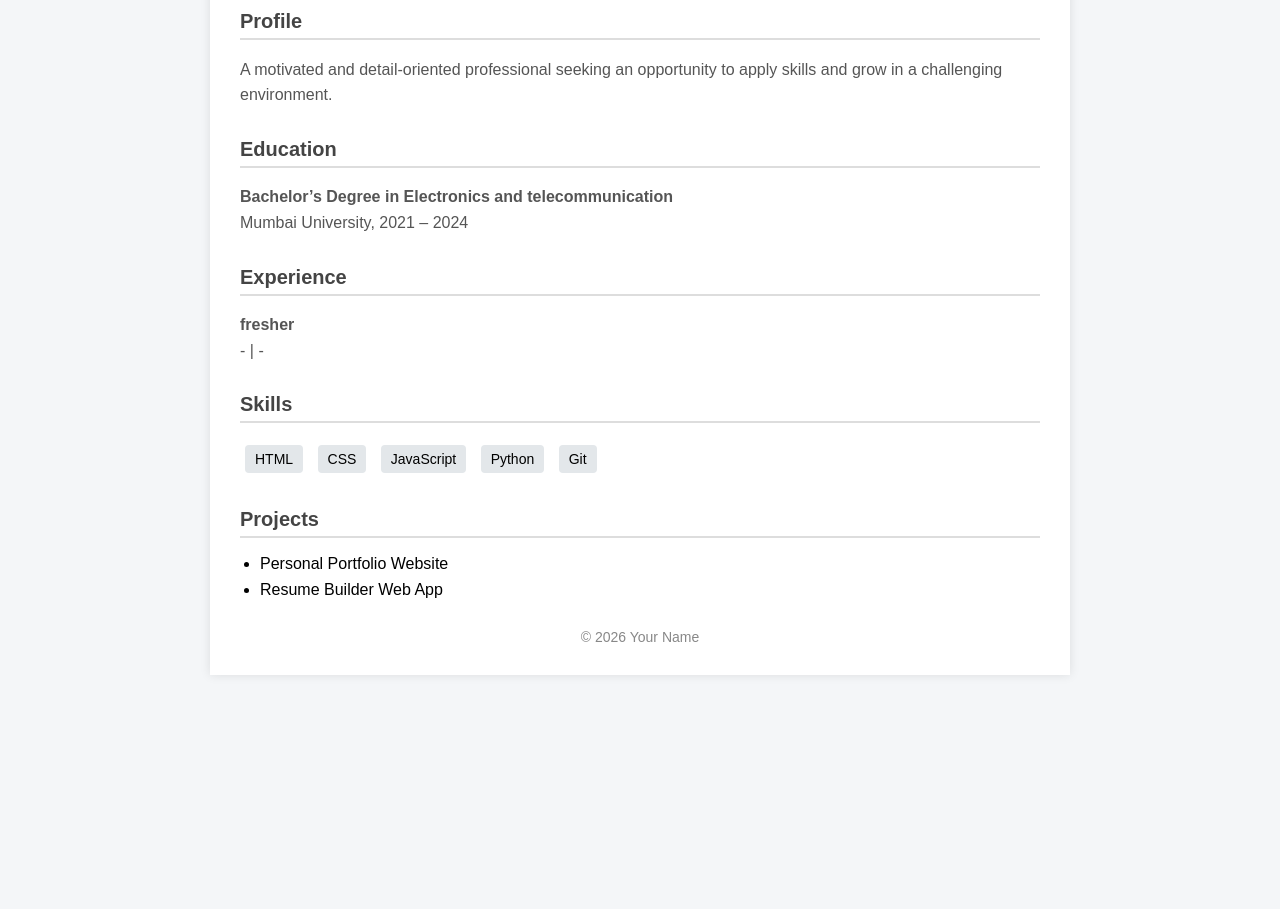
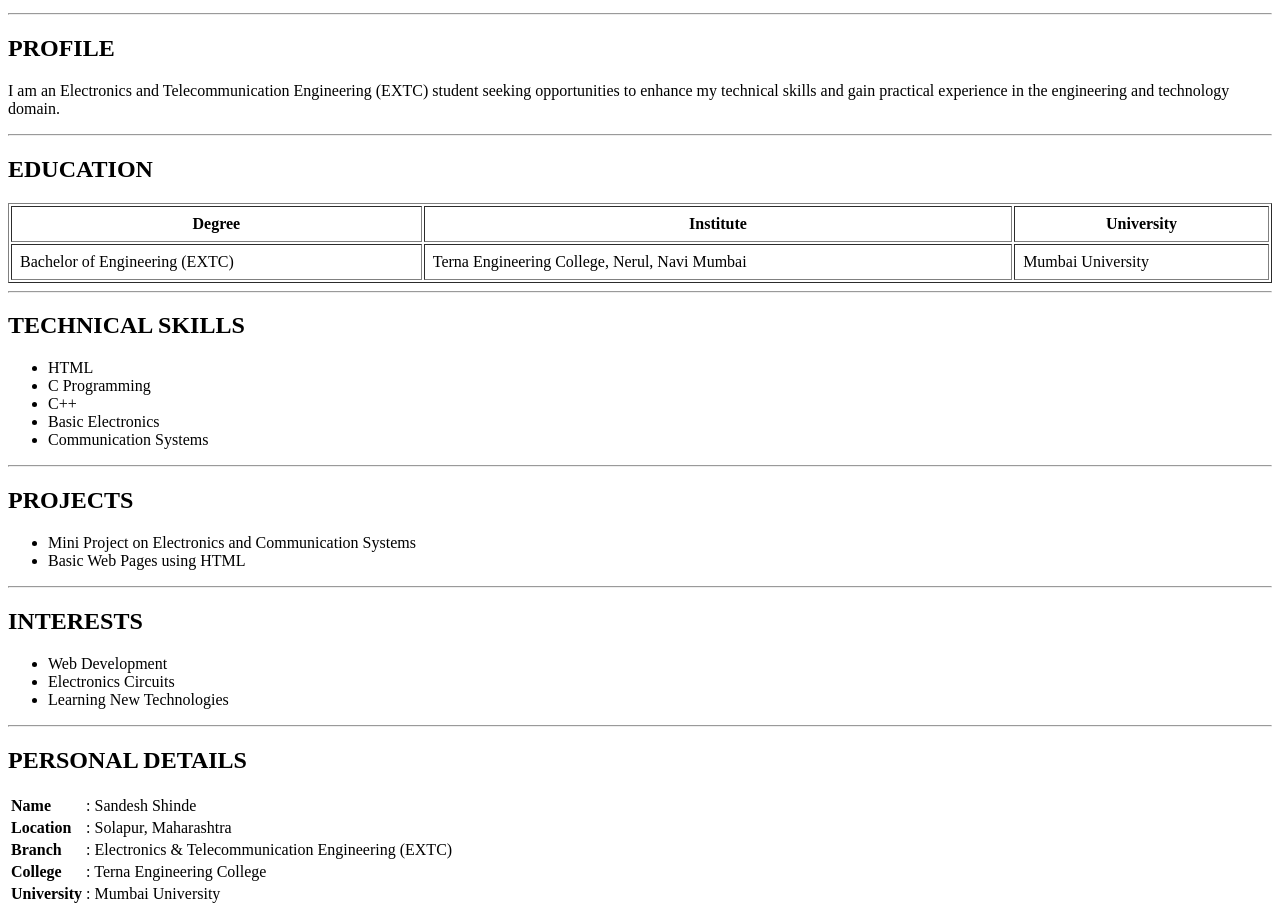
Before and after one commit to sandeshshinde2526-lang/sam, a plain HTML site: page index.html in a window 1280 px wide. Shown: the part 155-1064 px from the top of the page. Before the commit the page ends 870 px from the top, so only its background shows below. Drawn offline with Linux system fonts and the light colour scheme.

Commit message:
Update resume details and structure in index.html

```diff
--- a/index.html
+++ b/index.html
@@ -1,131 +1,104 @@
+<!DOCTYPE html>
 <html>
-<html lang="en">
 <head>
-    <meta charset="UTF-8">
-    <title>My Resume</title>
-    <style>
-        body {
-            font-family: Arial, Helvetica, sans-serif;
-            background: #f4f6f8;
-            margin: 0;
-            padding: 0;
-        }
-
-        .resume {
-            max-width: 800px;
-            background: #ffffff;
-            margin: 40px auto;
-            padding: 30px;
-            box-shadow: 0 0 10px rgba(0,0,0,0.1);
-        }
-
-        h1 {
-            margin: 0;
-            font-size: 32px;
-            color: #333;
-        }
-
-        h2 {
-            font-size: 20px;
-            border-bottom: 2px solid #ddd;
-            padding-bottom: 5px;
-            margin-top: 30px;
-            color: #444;
-        }
-
-        p {
-            color: #555;
-            line-height: 1.6;
-        }
-
-        .contact {
-            margin-top: 10px;
-            color: #666;
-        }
-
-        .section {
-            margin-bottom: 20px;
-        }
-
-        ul {
-            padding-left: 20px;
-        }
-
-        ul li {
-            margin-bottom: 8px;
-        }
-
-        .skills span {
-            display: inline-block;
-            background: #e3e7ea;
-            padding: 6px 10px;
-            margin: 5px;
-            border-radius: 4px;
-            font-size: 14px;
-        }
-
-        .footer {
-            text-align: center;
-            margin-top: 30px;
-            font-size: 14px;
-            color: #888;
-        }
-    </style>
+    <title>Sandesh Shinde - Resume</title>
 </head>
 <body>
 
-    <div class="resume">
-        <h1>Sandesh Shinde</h1>
-        <div class="contact">
-            Email: your@email.com | Phone: +1234567890 | Nerul, India
-        </div>
+<center>
+    <h1>SANDESH SHINDE</h1>
+    <p>
+        Solapur, Maharashtra<br>
+        EXTC Engineering Student<br>
+        Terna Engineering College, Nerul, Navi Mumbai<br>
+        Mumbai University
+    </p>
+</center>
 
-        <div class="section">
-            <h2>Profile</h2>
+<hr>
+
+<h2>PROFILE</h2>
 <p>
-                A motivated and detail-oriented professional seeking an opportunity
-                to apply skills and grow in a challenging environment.
+    I am an Electronics and Telecommunication Engineering (EXTC) student seeking
+    opportunities to enhance my technical skills and gain practical experience
+    in the engineering and technology domain.
 </p>
-        </div>
 
-        <div class="section">
-            <h2>Education</h2>
-            <p><strong>Bachelor’s Degree in Electronics and telecommunication</strong><br>
-               Mumbai University, 2021 – 2024</p>
-        </div>
+<hr>
 
-        <div class="section">
-            <h2>Experience</h2>
-            <p><strong>fresher</strong><br>
-               - | - </p>
+<h2>EDUCATION</h2>
+<table border="1" width="100%" cellpadding="8">
+    <tr>
+        <th>Degree</th>
+        <th>Institute</th>
+        <th>University</th>
+    </tr>
+    <tr>
+        <td>Bachelor of Engineering (EXTC)</td>
+        <td>Terna Engineering College, Nerul, Navi Mumbai</td>
+        <td>Mumbai University</td>
+    </tr>
+</table>
+
+<hr>
+
+<h2>TECHNICAL SKILLS</h2>
 <ul>
+    <li>HTML</li>
+    <li>C Programming</li>
+    <li>C++</li>
+    <li>Basic Electronics</li>
+    <li>Communication Systems</li>
+</ul>
 
+<hr>
+
+<h2>PROJECTS</h2>
+<ul>
+    <li>Mini Project on Electronics and Communication Systems</li>
+    <li>Basic Web Pages using HTML</li>
 </ul>
-        </div>
 
-        <div class="section">
-            <h2>Skills</h2>
-            <div class="skills">
-                <span>HTML</span>
-                <span>CSS</span>
-                <span>JavaScript</span>
-                <span>Python</span>
-                <span>Git</span>
-            </div>
-        </div>
+<hr>
 
-        <div class="section">
-            <h2>Projects</h2>
+<h2>INTERESTS</h2>
 <ul>
-                <li>Personal Portfolio Website</li>
-                <li>Resume Builder Web App</li>
+    <li>Web Development</li>
+    <li>Electronics Circuits</li>
+    <li>Learning New Technologies</li>
 </ul>
-        </div>
 
-        <div class="footer">
-            © 2026 Your Name
-        </div>
-    </div>
+<hr>
+
+<h2>PERSONAL DETAILS</h2>
+<table border="0">
+    <tr>
+        <td><b>Name</b></td>
+        <td>: Sandesh Shinde</td>
+    </tr>
+    <tr>
+        <td><b>Location</b></td>
+        <td>: Solapur, Maharashtra</td>
+    </tr>
+    <tr>
+        <td><b>Branch</b></td>
+        <td>: Electronics & Telecommunication Engineering (EXTC)</td>
+    </tr>
+    <tr>
+        <td><b>College</b></td>
+        <td>: Terna Engineering College</td>
+    </tr>
+    <tr>
+        <td><b>University</b></td>
+        <td>: Mumbai University</td>
+    </tr>
+</table>
+
+<hr>
+
+<center>
+    <p>Declaration: I hereby declare that the above information is true to the best of my knowledge.</p>
+</center>
 
 </body>
 </html>
```
Lines whose indentation alone changed are shown as unchanged.
